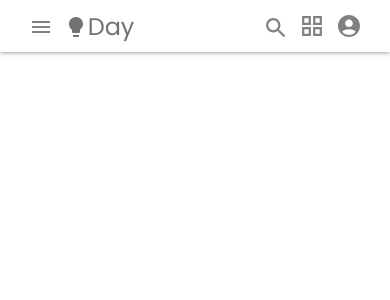
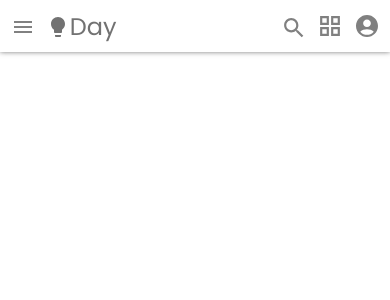
Before and after one commit to Bluetooth-stack/google_keep_clone, a React (Create React App) app: page / in a window 390 px wide. Shown: the top 300 px of the page. Built offline with nearby package versions, Linux system fonts and the light colour scheme.

Commit message:
adjusted navbar padding for responsiveness

```diff
--- a/src/Components/Common/Navbar/styles.css
+++ b/src/Components/Common/Navbar/styles.css
@@ -139,6 +139,10 @@
   }
 }
 @media screen and (max-width: 588px) {
+  .navbar {
+    padding-left: 0.28rem;
+    padding-right: 0.28rem;
+  }
   .search-holder {
     display: none;
   }
@@ -158,16 +162,16 @@
   .view-holder .mobile-search .search-icon {
     transform: scale(0.9);
   }
-  .menu-logo-holder{
+  .menu-logo-holder {
     min-width: 5.5rem;
   }
-  .menu-logo-holder h2{
+  .menu-logo-holder h2 {
     font-size: 1.2rem;
   }
   .menu-icon-holder .menu-icon {
     transform: scale(0.9);
   }
-  .menu-logo-holder h2 .logo-icon{
+  .menu-logo-holder h2 .logo-icon {
     transform: scale(0.8);
   }
 }
```
